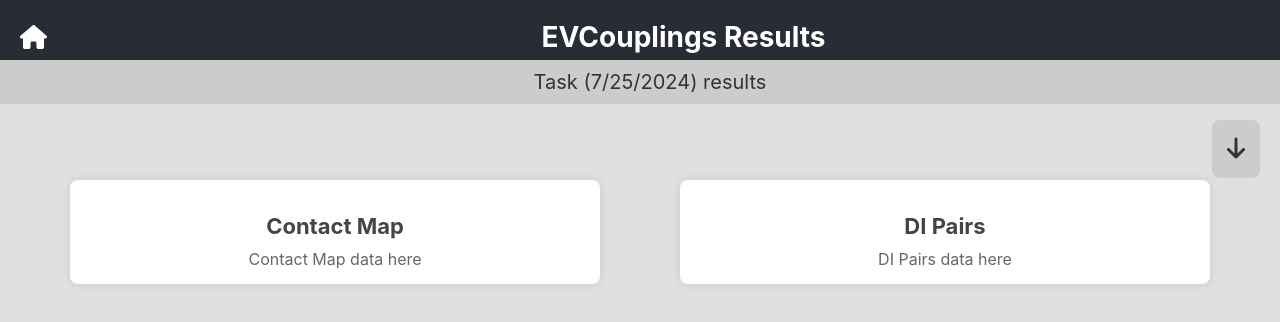
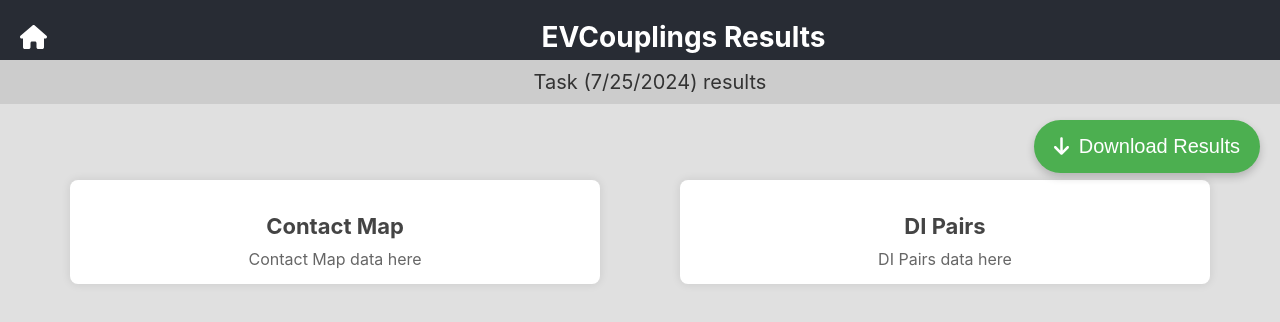
Before and after one commit to utdal/dcaServerFrontend, a React (Create React App) app: page /coevolving-pairs-results in a window 1280 px wide. Shown: the top 322 px of the page. Built offline with nearby package versions, Linux system fonts and the light colour scheme.

Commit message:
fixed download button

```diff
--- a/src/pages/CoevolvingPairsResults.js
+++ b/src/pages/CoevolvingPairsResults.js
@@ -72,21 +72,26 @@ const CoevolvingPairsResults = () => {
         },
         downloadButton: {
             position: 'fixed',
-            top: '120px', // Adjusted position to move the button down
+            top: '120px',
             right: '20px',
-            padding: '15px',
-            backgroundColor: '#ccc',
-            color: '#333',
+            padding: '15px 20px',
+            backgroundColor: '#4CAF50', // Green color to make it more visible
+            color: '#fff',
             border: 'none',
-            borderRadius: '8px',
+            borderRadius: '50px',
             cursor: 'pointer',
-            fontSize: '24px',
-            transition: 'background-color 0.3s ease',
+            fontSize: '20px',
+            boxShadow: '0px 4px 8px rgba(0, 0, 0, 0.2)', // Add shadow for a 3D effect
+            transition: 'background-color 0.3s ease, box-shadow 0.3s ease',
             zIndex: 20,
         },
         downloadButtonHover: {
-            backgroundColor: '#aaa',
-        }
+            backgroundColor: '#45A049',
+            boxShadow: '0px 6px 12px rgba(0, 0, 0, 0.3)',
+        },
+        icon: {
+            marginRight: '10px',
+        },
     };
 
     const currentDate = new Date().toLocaleDateString();
@@ -95,10 +100,17 @@ const CoevolvingPairsResults = () => {
         <div style={styles.container}>
             <button
                 style={styles.downloadButton}
-                onMouseOver={(e) => e.currentTarget.style.backgroundColor = styles.downloadButtonHover.backgroundColor}
-                onMouseOut={(e) => e.currentTarget.style.backgroundColor = styles.downloadButton.backgroundColor}
+                onMouseOver={(e) => {
+                    e.currentTarget.style.backgroundColor = styles.downloadButtonHover.backgroundColor;
+                    e.currentTarget.style.boxShadow = styles.downloadButtonHover.boxShadow;
+                }}
+                onMouseOut={(e) => {
+                    e.currentTarget.style.backgroundColor = styles.downloadButton.backgroundColor;
+                    e.currentTarget.style.boxShadow = styles.downloadButton.boxShadow;
+                }}
             >
-                <FontAwesomeIcon icon={faArrowDown} />
+                <FontAwesomeIcon icon={faArrowDown} style={styles.icon} />
+                Download Results
             </button>
             <div style={styles.header}>
                 <HomeButton />
```
